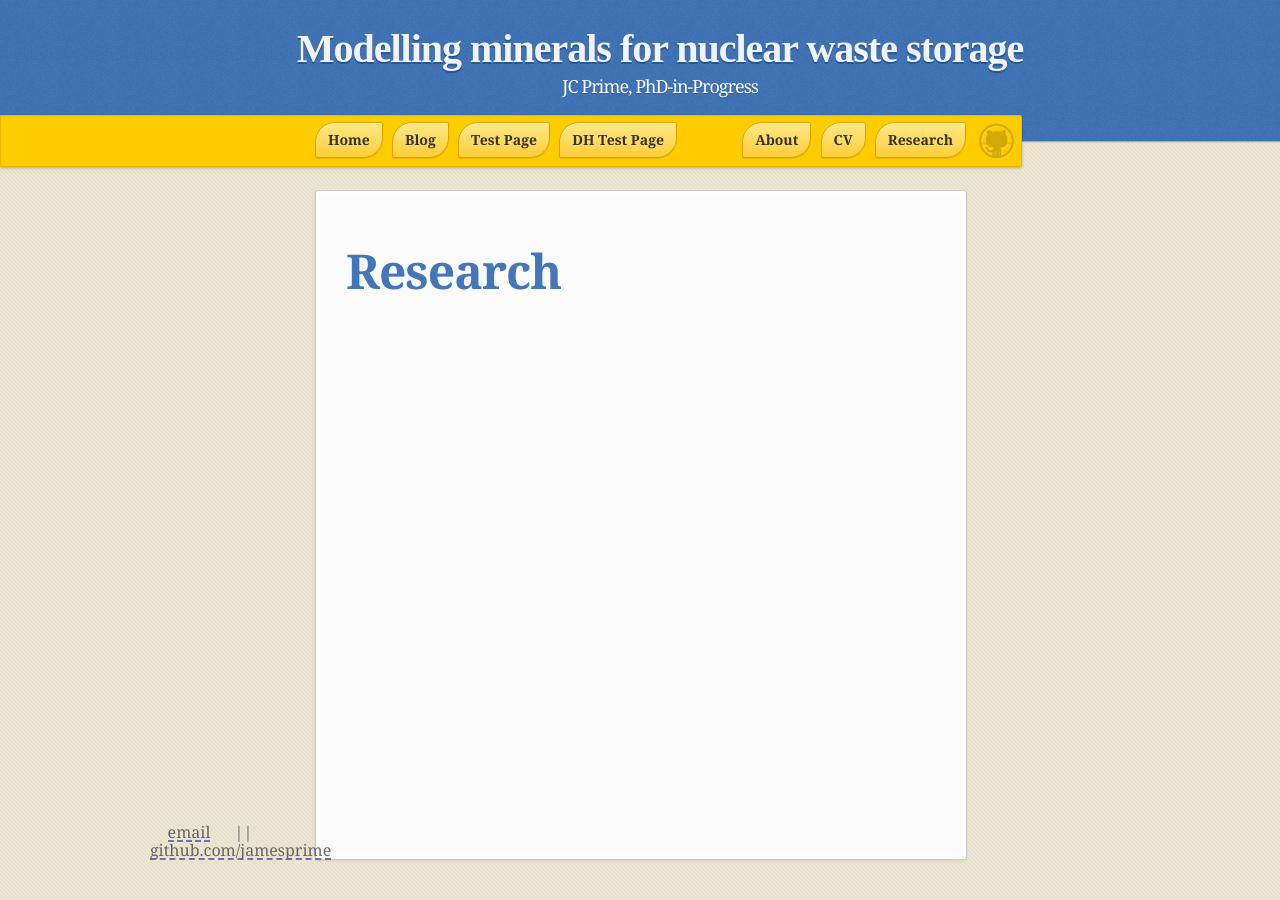
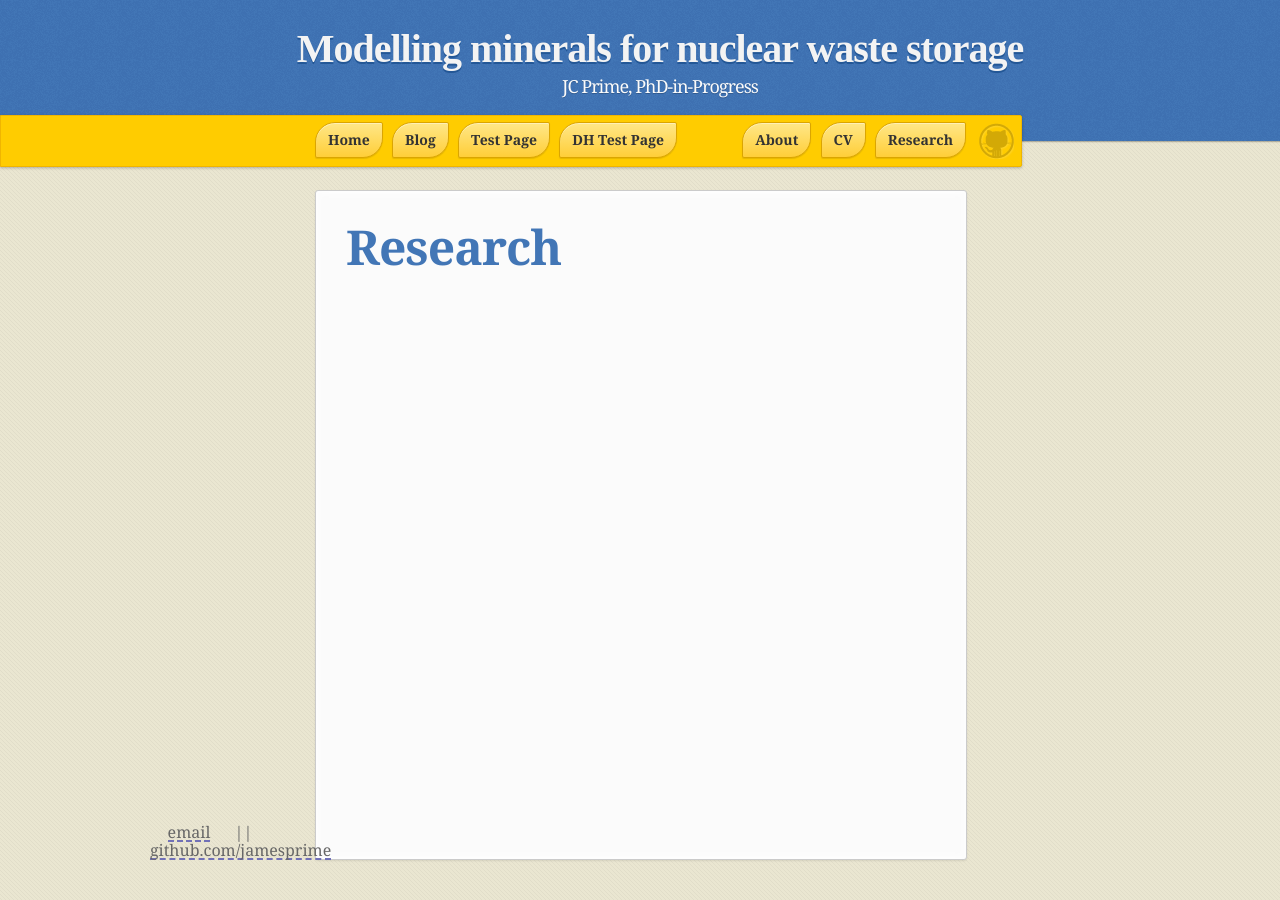
Before and after one commit to jamesprime/jamesprime.github.io, a Jekyll site: the page built from _pages/research/index.md, in a window 1280 px wide. Built offline with Jekyll 4.4.1, drawn with Linux system fonts in a browser that asks for light colours; nearby versions of some CDN libraries; some web fonts are replaced.

Commit message:
Updated /_sass/jamesprime.scss
Removed h1 padding:0 and changed h1 margin:.5em 0 to 0, as a test

```diff
--- a/_sass/jamesprime.scss
+++ b/_sass/jamesprime.scss
@@ -46,8 +46,7 @@ h1 {
     // font-size: 28px;
     font-size: 2.75em; // Originally 28px; default is 2em
     letter-spacing: -1px;
-    margin: .5em 0;
-    padding: 0;
+    margin: 0;
 
     &.page_title {
         color: #4276b6;
```
